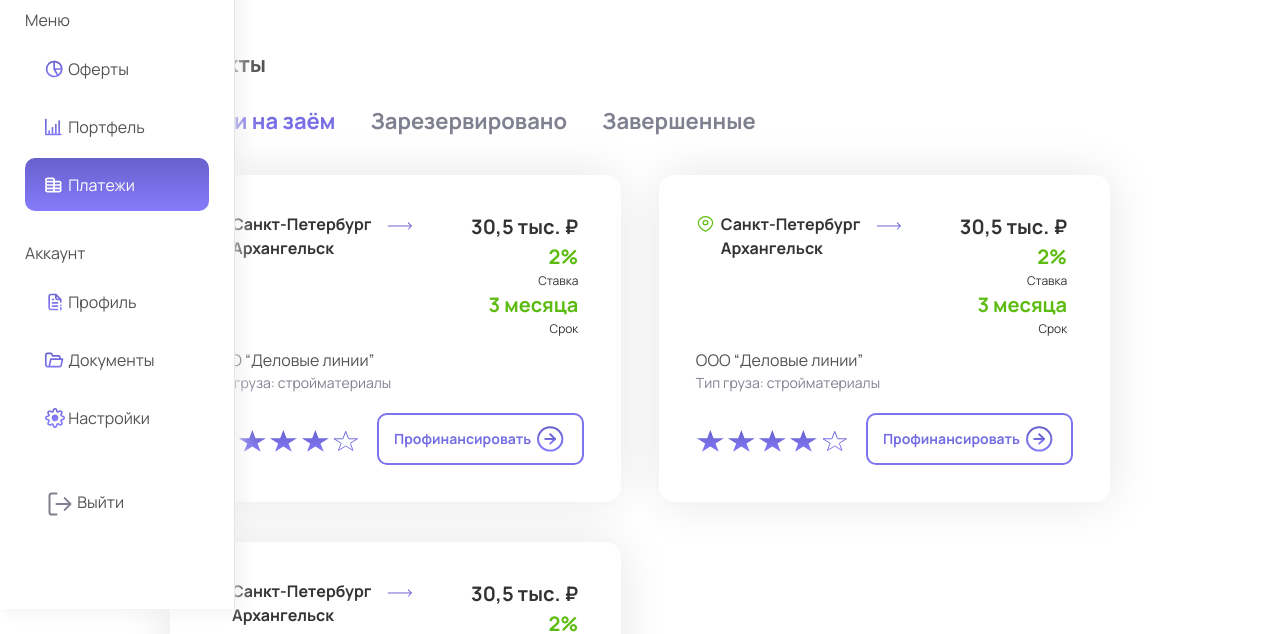
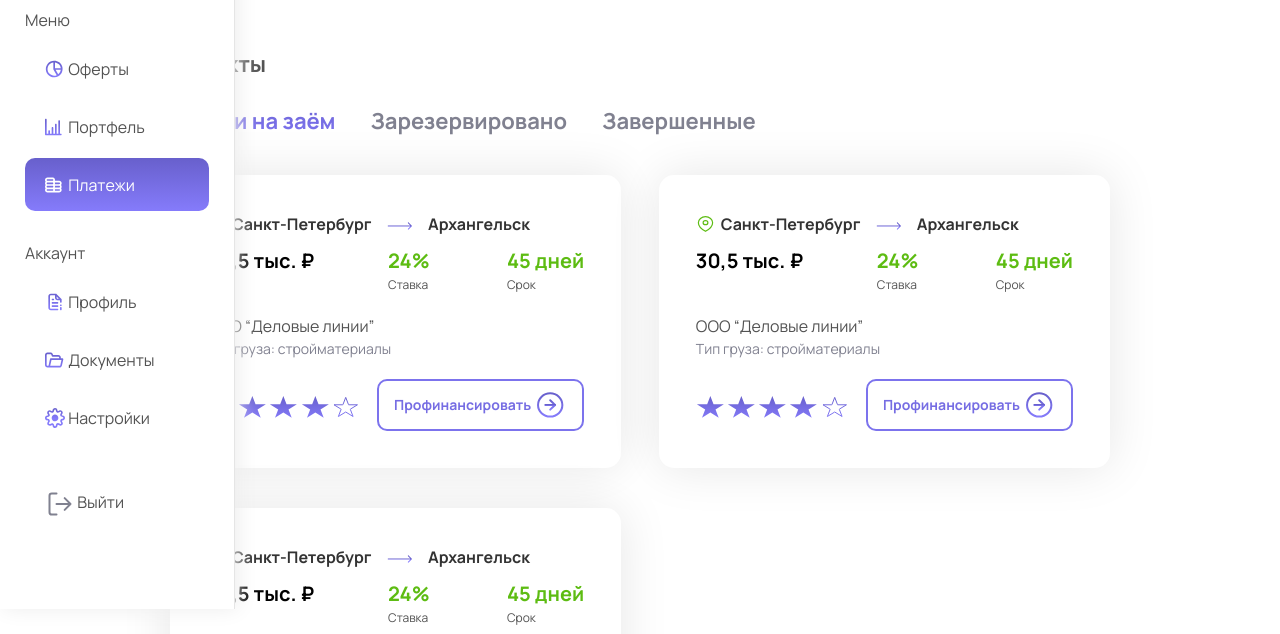
Before and after one commit to Botiek/lender-inv.loc, a plain HTML site: page transport.html in a window 1280 px wide. Shown: the part 191-825 px from the top of the page. Drawn offline with nearby package versions, Linux system fonts and the light colour scheme.

Commit message:
edit front

```diff
--- a/css/style.css
+++ b/css/style.css
@@ -1382,7 +1382,7 @@ input[type='range']::-webkit-slider-thumb {
   color: #fff;
 }
 .item-project .title {
-  font-size: 32px;
+  font-size: 26px;
   font-weight: bold;
 }
 .item-project .desc-wrap {
@@ -1395,8 +1395,15 @@ input[type='range']::-webkit-slider-thumb {
 .desc-item {
   margin-right: 35px;
 }
+.item-project.transport .sup-title {
+  margin-right: 5px;
+}
+.item-project.transport .val.proc {
+  color: #5dbc12;
+}
 .item-project .sup-title {
   font-size: 12px;
+  margin-right: 5px;
 }
 .item-project .logo {
   width: 100%;
@@ -1666,8 +1673,9 @@ a.btn-border-add {
   padding-top: 10px;
 }
 .item-project.transport .desc-wrap {
-  display: block;
-  text-align: right;
+  display: flex;
+  justify-content: space-between;
+  margin-bottom: 20px;
 }
 .item-project.transport .desc-item {
   margin-right: 0;
@@ -1675,7 +1683,6 @@ a.btn-border-add {
 .item-project.transport .title {
   font-size: 16px;
   font-weight: bold;
-  width: 70%;
   padding-right: 20px;
   padding-left: 25px;
   background: url(../img/map.svg) no-repeat 0% 4px;
@@ -1766,6 +1773,12 @@ div#map > img {
 img {
   max-width: 100%;
 }
+input.js-amount-input {
+  border: 2px solid #7c73ed !important;
+}
+a.back {
+  margin-top: 20px;
+}
 @media screen and (max-height: 850px) {
   .menu {
     overflow-y: scroll;
--- a/transport.html
+++ b/transport.html
@@ -333,21 +333,21 @@
                         <div class="item-project transport">
                             <div class="head">
                                 <a href="" class="title ">Санкт-Петербург <span class="arr"></span> Архангельск</a>
+                            </div>
+                            <div class="body-project">
                                 <div class="desc-wrap">
                                     <div class="desc-item">
                                         <div class="val price">30,5 тыс. ₽</div>
                                     </div>
                                     <div class="desc-item">
-                                        <div class="val proc">2%</div>
-                                        <div class="sup-title">Ставка</div>
+                                        <div class="val proc">24%</div>
+                                        <div class="sup-title">Ставка </div>
                                     </div>
                                     <div class="desc-item">
-                                        <div class="val proc">3 месяца</div>
-                                        <div class="sup-title">Срок</div>
+                                        <div class="val proc">45 дней</div>
+                                        <div class="sup-title">Срок </div>
                                     </div>
                                 </div>
-                            </div>
-                            <div class="body-project">
                                 <div class="main-wrap">
                                     <div class="main-item">
                                         <div class="sup-wrap">
@@ -367,29 +367,27 @@
                                     <div class="btn-control">
                                         <a href="" class="btn-border">Профинансировать</a>
                                     </div>
-
                                 </div>
                             </div>
                         </div>
-
                         <div class="item-project transport">
                             <div class="head">
                                 <a href="" class="title ">Санкт-Петербург <span class="arr"></span> Архангельск</a>
+                            </div>
+                            <div class="body-project">
                                 <div class="desc-wrap">
                                     <div class="desc-item">
                                         <div class="val price">30,5 тыс. ₽</div>
                                     </div>
                                     <div class="desc-item">
-                                        <div class="val proc">2%</div>
-                                        <div class="sup-title">Ставка</div>
+                                        <div class="val proc">24%</div>
+                                        <div class="sup-title">Ставка </div>
                                     </div>
                                     <div class="desc-item">
-                                        <div class="val proc">3 месяца</div>
-                                        <div class="sup-title">Срок</div>
+                                        <div class="val proc">45 дней</div>
+                                        <div class="sup-title">Срок </div>
                                     </div>
                                 </div>
-                            </div>
-                            <div class="body-project">
                                 <div class="main-wrap">
                                     <div class="main-item">
                                         <div class="sup-wrap">
@@ -409,29 +407,27 @@
                                     <div class="btn-control">
                                         <a href="" class="btn-border">Профинансировать</a>
                                     </div>
-
                                 </div>
                             </div>
                         </div>
-
                         <div class="item-project transport">
                             <div class="head">
                                 <a href="" class="title ">Санкт-Петербург <span class="arr"></span> Архангельск</a>
+                            </div>
+                            <div class="body-project">
                                 <div class="desc-wrap">
                                     <div class="desc-item">
                                         <div class="val price">30,5 тыс. ₽</div>
                                     </div>
                                     <div class="desc-item">
-                                        <div class="val proc">2%</div>
-                                        <div class="sup-title">Ставка</div>
+                                        <div class="val proc">24%</div>
+                                        <div class="sup-title">Ставка </div>
                                     </div>
                                     <div class="desc-item">
-                                        <div class="val proc">3 месяца</div>
-                                        <div class="sup-title">Срок</div>
+                                        <div class="val proc">45 дней</div>
+                                        <div class="sup-title">Срок </div>
                                     </div>
                                 </div>
-                            </div>
-                            <div class="body-project">
                                 <div class="main-wrap">
                                     <div class="main-item">
                                         <div class="sup-wrap">
@@ -451,11 +447,9 @@
                                     <div class="btn-control">
                                         <a href="" class="btn-border">Профинансировать</a>
                                     </div>
-
                                 </div>
                             </div>
                         </div>
-
                     </div>
                     <div class="tab-pane fade" id="reserv" role="tabpanel" aria-labelledby="profile-tab">
 
```
